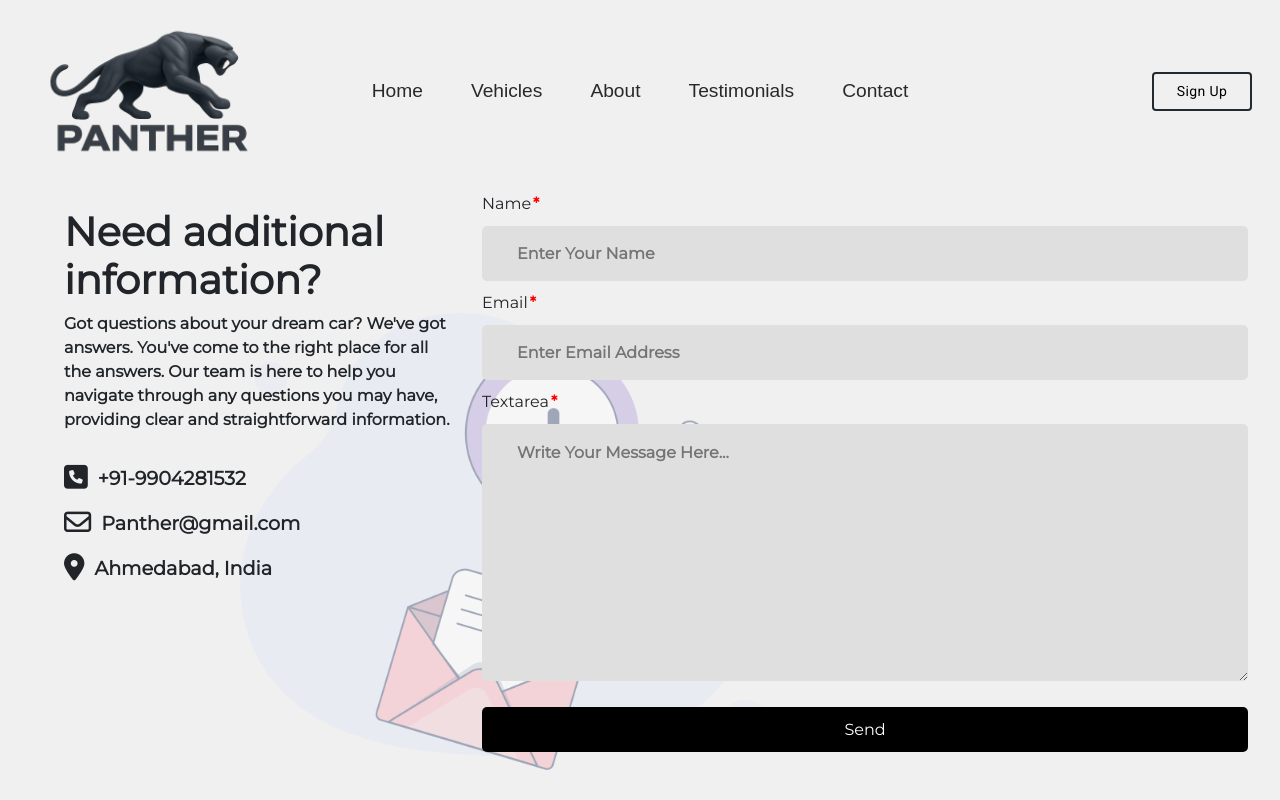
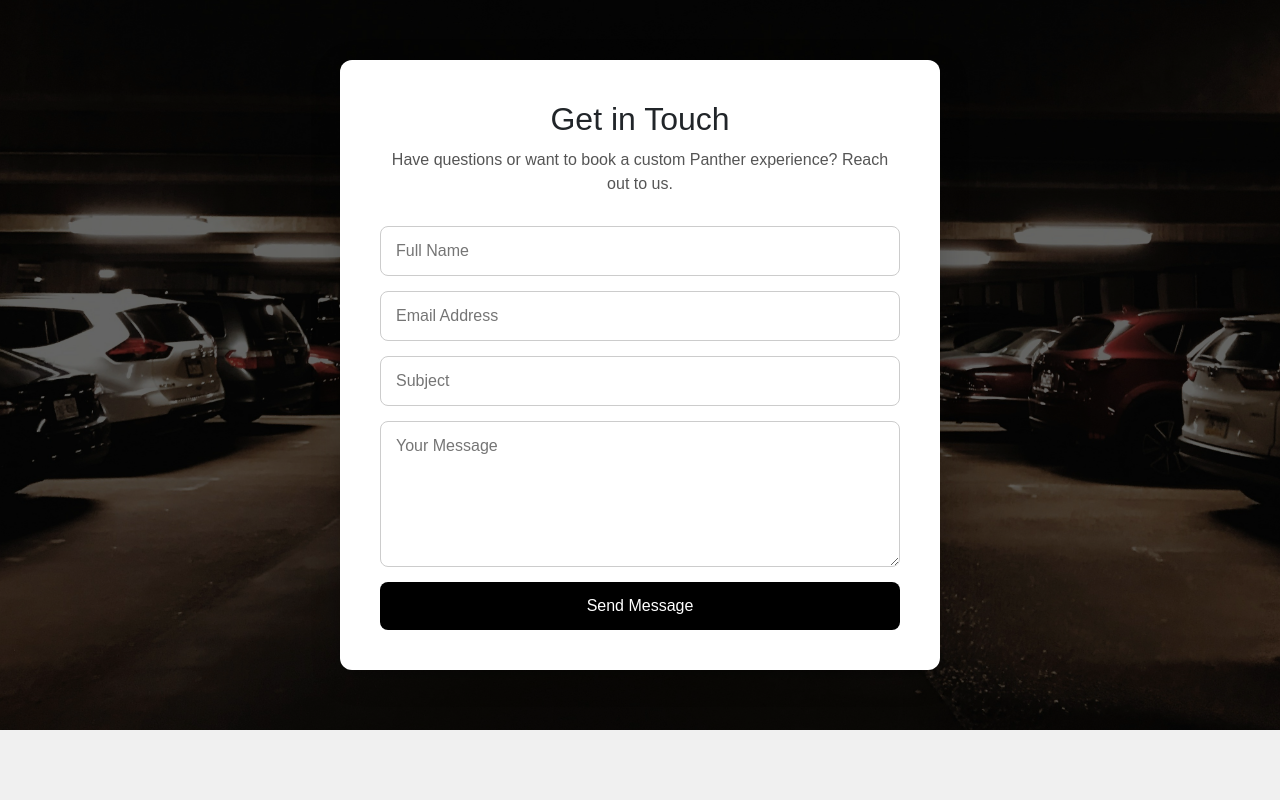
Before and after one commit to RiyaJoshi09/Panther, a React (Create React App) app in the folder panther/: page /contact in a window 1280 px wide. Shown: the top 800 px of the page. Built offline with nearby package versions, Linux system fonts and the light colour scheme.

Commit message:
Fixtures 2

```diff
--- a/panther/package.json
+++ b/panther/package.json
@@ -6,11 +6,13 @@
     "@emailjs/browser": "^4.4.1",
     "@emotion/react": "^11.14.0",
     "@emotion/styled": "^11.14.0",
-    "@mui/material": "^7.0.1",
+    "@mui/icons-material": "^7.0.2",
+    "@mui/material": "^7.0.2",
     "@testing-library/dom": "^10.4.0",
     "@testing-library/jest-dom": "^6.6.3",
     "@testing-library/react": "^16.2.0",
     "@testing-library/user-event": "^13.5.0",
+    "aos": "^2.3.4",
     "react": "^19.0.0",
     "react-dom": "^19.0.0",
     "react-router-dom": "^7.4.0",
--- a/panther/src/components/About.js
+++ b/panther/src/components/About.js
@@ -1,11 +1,65 @@
-import Header from "./Header";
-import Footer from "./Footer";
+import React from "react";
+import "../styles/About.css";
+import heroImage from "../assets/panther-hero1.jpg";
+import conceptCar from "../assets/concept1.jpg";
+import factoryImage from "../assets/factory.jpg";
+import { Link } from "react-router-dom";
 
 const About = () => {
   return (
-    <div className="about">
-      <Header />
-      <Footer />
+    <div className="about-page">
+      {/* Hero Section */}
+      <section className="hero">
+        <img src={heroImage} alt="Panther Hero" className="hero-img" />
+        <div className="hero-text">
+          <h1>Precision. Power. Panther.</h1>
+          <p>Panther redefines the art of automotive excellence.</p>
+        </div>
+      </section>
+
+      {/* Brand Story */}
+      <section className="about-section">
+        <div className="text">
+          <h2>About Panther</h2>
+          <p>
+            Panther was born out of a passion for performance and precision.
+            Inspired by luxury and engineered for thrill, Panther delivers elite
+            vehicles that blend futuristic design with unmatched performance.
+            Our mission is to craft driving experiences that excite and inspire.
+          </p>
+        </div>
+        <img src={factoryImage} alt="Panther Factory" className="about-img" />
+      </section>
+
+      {/* Our Values */}
+      <section className="values-section">
+        <h2>Our Philosophy</h2>
+        <div className="values">
+          <div className="value-box">
+            <h3>Innovation</h3>
+            <p>At the core of every Panther car lies cutting-edge technology.</p>
+          </div>
+          <div className="value-box">
+            <h3>Craftsmanship</h3>
+            <p>Built with detail, finesse, and absolute perfection.</p>
+          </div>
+          <div className="value-box">
+            <h3>Exclusivity</h3>
+            <p>Limited production. Unlimited impact.</p>
+          </div>
+        </div>
+      </section>
+
+      {/* Image Highlight */}
+      <section className="highlight">
+        <img src={conceptCar} alt="Concept Panther Car" />
+      </section>
+
+      {/* Call to Action */}
+      <section className="cta">
+        <h2>Ready to ride with Panther?</h2>
+        <Link to="/cars" className="px-6 py-3 text-white bg-black rounded-lg hover:bg-gray-800"><button className="cta-btn">Explore our Cars</button></Link>
+      </section>
     </div>
   );
 };
--- a/panther/src/components/Contact.js
+++ b/panther/src/components/Contact.js
@@ -1,105 +1,26 @@
-import Header from "./Header";
-import Footer from "./Footer";
-import emailjs from "@emailjs/browser";
-import { useRef, useState } from "react";
+import React from "react";
+import "../styles/Contact.css";
+import contactbg from "../assets/Contactbg.jpg";
 
 const Contact = () => {
-  const [isSent, setIsSent] = useState(false);
-  const form = useRef();
+  return (
+    <div className="contact-page" style={{ backgroundImage: `url(${contactbg})` }}>
+      <div className="overlay">
+        <div className="contact-container">
+          <h1>Get in Touch</h1>
+          <p>Have questions or want to book a custom Panther experience? Reach out to us.</p>
 
-  const sendEmail = (e) => {
-    e.preventDefault();
-
-    emailjs
-      .sendForm(
-        "service_dk06bp6",
-        "template_ihtoibm",
-        form.current,
-        "YFrqLZMZl2eqZXOtx"
-      )
-      .then(
-        (result) => {
-          console.log(result.text);
-          setIsSent(!isSent);
-          setTimeout(() => {
-            if (result.status === 200) {
-              setIsSent(false);
-            }
-          }, 3000);
-        },
-        (error) => {
-          console.log(error.text);
-        }
-      );
-  };
-  return (
-    <div className="contact">
-      <Header />
-      <img src="contact_bg.png" alt="" />
-      <div className="contc-cont">
-        <div className="contc-descrp">
-          <h1>Need additional information?</h1>
-          <p>
-            Got questions about your dream car? We've got answers. You've come
-            to the right place for all the answers. Our team is here to help you
-            navigate through any questions you may have, providing clear and
-            straightforward information.
-          </p>
-          <div className="info-cont">
-            <i class="fa-solid fa-square-phone"></i>
-            <p>+91-9904281532</p>
-          </div>
-          <div className="info-cont">
-            <i class="fa-regular fa-envelope"></i>
-            <p>Panther@gmail.com</p>
-          </div>
-          <div className="info-cont">
-            <i class="fa-solid fa-location-dot"></i>
-            <p>Ahmedabad, India</p>
-          </div>
+          <form className="contact-form">
+            <input type="text" placeholder="Full Name" required />
+            <input type="email" placeholder="Email Address" required />
+            <input type="text" placeholder="Subject" />
+            <textarea placeholder="Your Message" rows="5" required></textarea>
+            <button type="submit">Send Message</button>
+          </form>
         </div>
-        <form className="contc-form" ref={form} onSubmit={sendEmail}>
-          <div
-            style={{ display: isSent ? "flex" : "none" }}
-            className="confirm-cont"
-          >
-            <img src="check.png" alt="" />
-            <p>Sent succesfully!</p>
-          </div>
-          <label htmlFor="name">
-            Name<b>*</b>
-          </label>
-          <input
-            type="name"
-            placeholder="Enter Your Name"
-            name="user_name"
-            id="name"
-          />
-          <label htmlFor="email">
-            Email<b>*</b>
-          </label>
-          <input
-            type="email"
-            placeholder="Enter Email Address"
-            name="user_email"
-            id="email"
-          />
-          <label htmlFor="textarea">
-            Textarea<b>*</b>
-          </label>
-          <textarea
-            name="message"
-            id="textarea"
-            cols="30"
-            rows="10"
-            placeholder="Write Your Message Here..."
-          ></textarea>
-          <input type="submit" value="Send" />
-        </form>
       </div>
-
-      <Footer />
     </div>
   );
 };
+
 export default Contact;
--- a/panther/src/pages/Enquiry.js
+++ b/panther/src/components/Enquiry.js
@@ -1,5 +1,5 @@
 import React, { useState } from "react";
-import "./Enquiry.css";
+import "../styles/Enquiry.css";
 
 const Enquiry = () => {
   const [submitted, setSubmitted] = useState(false);
```
Also changed, not shown: panther/src/pages/About.js (deleted, +0 -67 lines), panther/src/pages/Contact.js (deleted, +0 -26 lines), panther/src/App.js (deleted), panther/src/routes/routes.txt (deleted), panther/src/styles/About.css (renamed from panther/src/pages/About.css), panther/src/styles/Contact.css (renamed from panther/src/pages/Contact.css), panther/src/styles/Enquiry.css (renamed from panther/src/pages/Enquiry.css), 1 other file (tests, documents, lock files or other folders).
